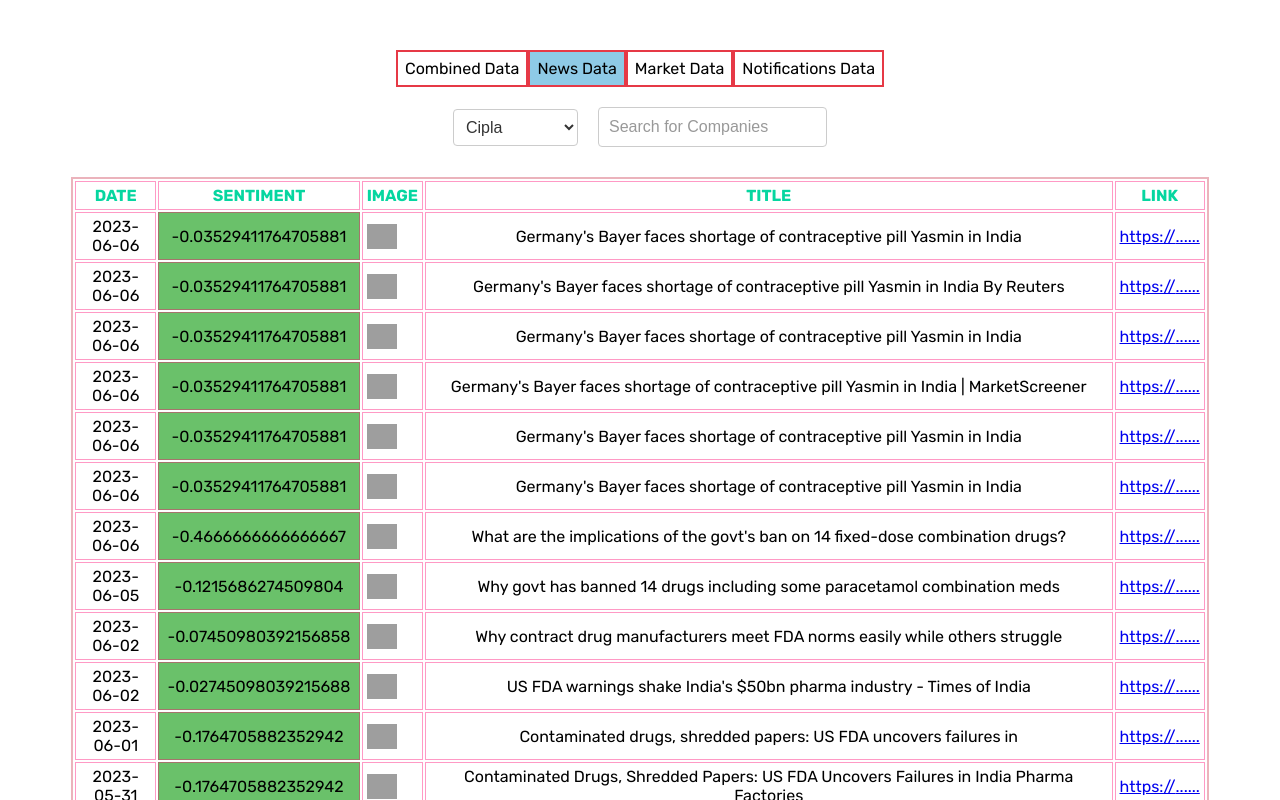
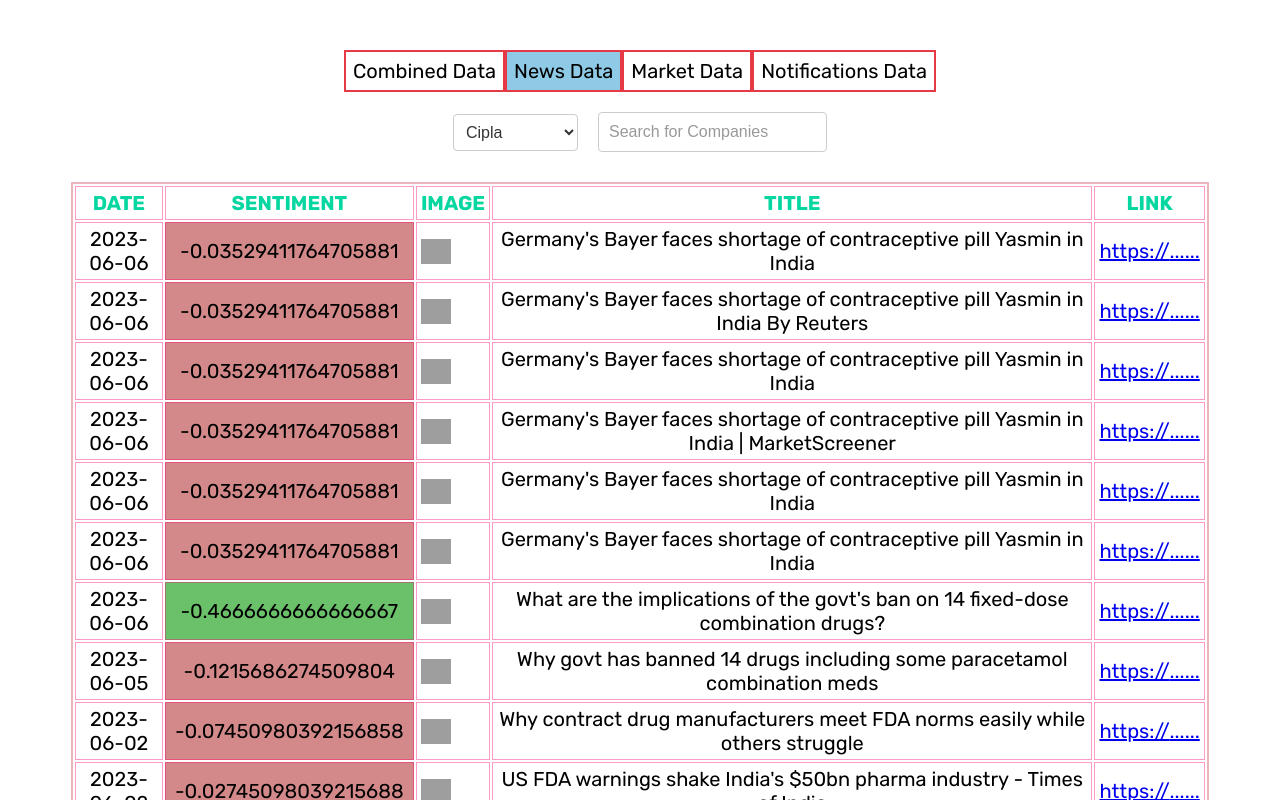
Before and after one commit to manesh1234/udbhata-main, a React (Create React App) app: page / in a window 1280 px wide. Both pictures are taken after a click on the element "News Data". Shown: the top 800 px of the page. Built offline with nearby package versions, Linux system fonts and the light colour scheme; grey boxes are pictures that could not be loaded; the HTML template or start-up script is replaced by a standard one.

Commit message:
font size increased

```diff
--- a/src/components/NewsData.jsx
+++ b/src/components/NewsData.jsx
@@ -16,7 +16,8 @@
         setLoading(true);
         setSearchTxt(e.target.value);
         const timer = setTimeout(async () => {
-            const response = await fetch(`https://www.newsapi.ai/api/v1/suggestConceptsFast?prefix=${e.target.value}&lang=eng&apiKey=${API_KEY}`);
+            const response = await fetch(`https://www.newsapi.ai/api/v1/suggestConceptsFast?
+            prefix=${e.target.value}&lang=eng&apiKey=${API_KEY}`);
             const data = await response.json();
             setSuggestions(data);
             setLoading(false);
@@ -130,7 +131,7 @@
                         renderingData?.map((item, index) => {
                             return item.sentiment < 0 && <tr key={index}>
                                 <td>{item.date}</td>
-                                <td style={{ backgroundColor: item.sentiment < -0.5 ? "rgb(211, 137, 137)" : "rgb(106, 193, 106)" }}>{item.sentiment}</td>
+                                <td style={{ backgroundColor: item.sentiment > -0.2 ? "rgb(211, 137, 137)" : "rgb(106, 193, 106)" }}>{item.sentiment}</td>
                                 <td><div className="newsData_img"><img src={item.image} alt="NewsImage" onError={(e) => { e.target.onerror = null; e.target.src = { imgNotFound } }} /></div></td>
                                 <td>{item.title}</td>
                                 <td><a target="__blank" rel="noreferrer" href={item.url}>{item.url.substring(0, 8)}......</a></td>
--- a/src/index.css
+++ b/src/index.css
@@ -3,6 +3,7 @@
 body {
     min-height: 95vh;
     font-family: 'Rubik', sans-serif;
+    font-size: 20px;
 }
 
 .bar {
```
